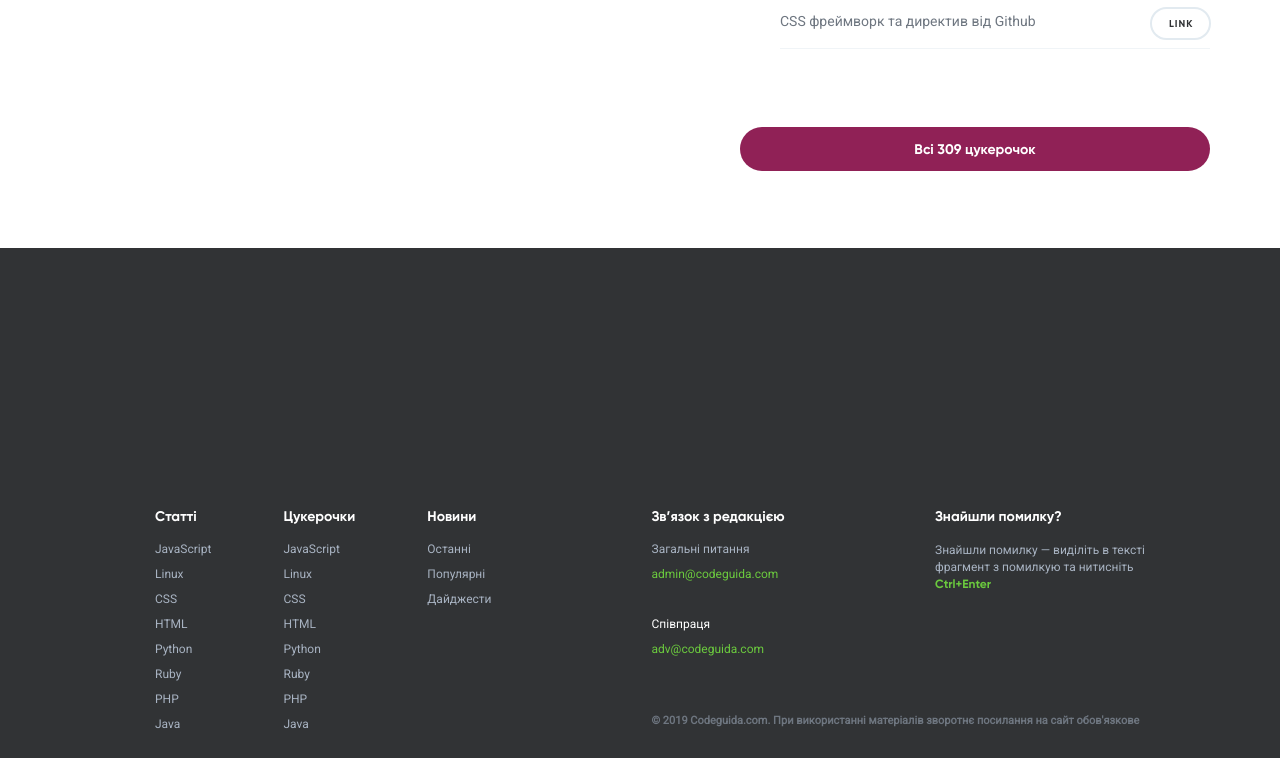
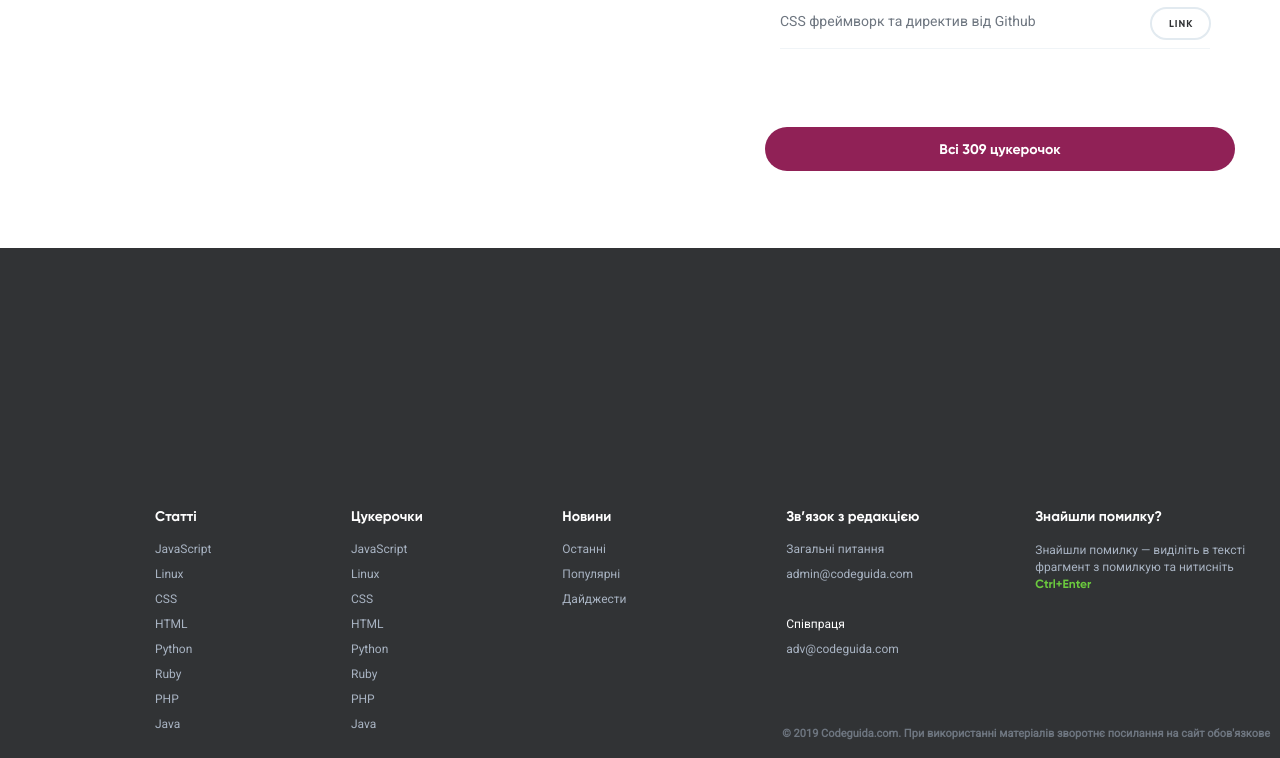
Before and after one commit to dimavasilenko/candies-landing, a website: page src/index.html in a window 1280 px wide. Shown: the part 712-1470 px from the top of the page. Drawn offline with Linux system fonts and the light colour scheme.

Commit message:
fix positioning offset,add links

```diff
--- a/src/footer.css
+++ b/src/footer.css
@@ -4,6 +4,10 @@
   display: flex;
   padding: 244px 292px 0 155px;
   justify-content: space-between;
+}
+
+ul .link-mail {
+  color: var(--green_border);
 }
 
 .footer-list ul {
@@ -38,20 +42,21 @@ ul .site-mail {
   color: var(--green_border);
 }
 
-.left-foot,
-.right-foot {
-  width: 50%;
+.right-foot,
+.left-foot {
   display: flex;
   flex-wrap: wrap;
 }
 
 .left-foot {
   justify-content: space-between;
-  margin-right: 160px;
+  margin-right: 50px;
+  width: 100%;
 }
 
 .right-foot {
-  justify-content: space-between;
+  justify-content: center;
+  width: 100%;
 }
 
 .ctrlenter {
@@ -70,7 +75,7 @@ ul .cooperation {
 
 .copyright {
   display: flex;
-  height: 30px;
+  margin-inline-end: -240px;
   width: 500px;
   align-items: center;
   font-family: var(--main-font);
@@ -86,3 +91,15 @@ ul .cooperation {
   color: var(--copyright_color);
   font-size: 11px;
 }
+
+ul .link-mail {
+  color: var(--green_border);
+}
+
+.problems {
+  margin-inline-end: -210px;
+}
+
+.connection {
+  margin-inline-end: 116px;
+}
--- a/src/index.html
+++ b/src/index.html
@@ -140,7 +140,7 @@
   <div class="footer-list">
     <div class="left-foot">
       <ul class="first-ul-footer">
-        <li class="title-li">Статті</li>
+        <span class="title-li">Статті</span>
         <li><a href="javascript:void(0)">JavaScript</a></li>
         <li><a href="javascript:void(0)">Linux </a></li>
         <li><a href="javascript:void(0)">CSS</a></li>
@@ -151,7 +151,7 @@
         <li><a href="javascript:void(0)">Java</a></li>
       </ul>
       <ul class="second-ul-footer">
-        <li class="title-li">Цукерочки</li>
+        <span class="title-li">Цукерочки</span>
         <li><a href="javascript:void(0)">JavaScript</a></li>
         <li><a href="javascript:void(0)">Linux</a></li>
         <li><a href="javascript:void(0)">CSS</a></li>
@@ -162,28 +162,38 @@
         <li><a href="javascript:void(0)">Java</a></li>
       </ul>
       <ul class="third-ul-footer">
-        <li class="title-li">Новини</li>
+        <span class="title-li">Новини</span>
         <li><a href="javascript:void(0)">Останні</a></li>
         <li><a href="javascript:void(0)">Популярні</a></li>
         <li><a href="javascript:void(0)">Дайджести</a></li>
       </ul>
     </div>
     <div class="right-foot">
-      <ul class="connection">
-        <li class="title-li">Зв’язок з редакцією</li>
+      <div class="connection">
+        <ul>
+          <span class="title-li">Зв’язок з редакцією</span>
           <li>Загальні питання</li>
-        <li class="site-mail faq">admin@codeguida.com</li>
+          <li>
+            <div class="link-mail">
+              <a href="javascript:void(0)">admin@codeguida.com</a>
+            </div>
+          </li>
           <li class="cooperation">Співпраця</li>
-        <li class="site-mail">adv@codeguida.com</li>
+          <li class="link-mail">
+            <a href="javascript:void(0)">adv@codeguida.com</a>
+          </li>
         </ul>
-      <ul class="problems">
-        <li class="title-li">Знайшли помилку?</li>
+      </div>
+      <div class="problems">
+        <ul>
+          <span class="title-li">Знайшли помилку?</span>
           <li class="ctrlenter">
             Знайшли помилку — виділіть в тексті
             фрагмент з помилкую та нитисніть
             <span class="site-mail">Ctrl+Enter</span>
           </li>
         </ul>
+      </div>
       <div class="copyright">
         <span class="last-footer">
           © 2019 Codeguida.com. При використанні матеріалів зворотнє посилання на сайт обов'язкове
--- a/src/main.css
+++ b/src/main.css
@@ -26,7 +26,7 @@ main {
 }
 
 .candy-logo {
-  margin-left: -100px;
+  margin-left: -120px;
 }
 
 .candy-left {
@@ -47,7 +47,7 @@ h1 {
 
 .info {
   width: 437px;
-  margin-top: 17px;
+  margin-top: -17px;
   font-family: var(--main-font);
   font-style: normal;
   font-weight: normal;
@@ -242,6 +242,7 @@ hr {
   color: white;
   border: none;
   align-self: center;
+  margin-left: 25px;
   margin-top: 54px;
   outline: none;
 }
```
Lines whose indentation alone changed are shown as unchanged.
